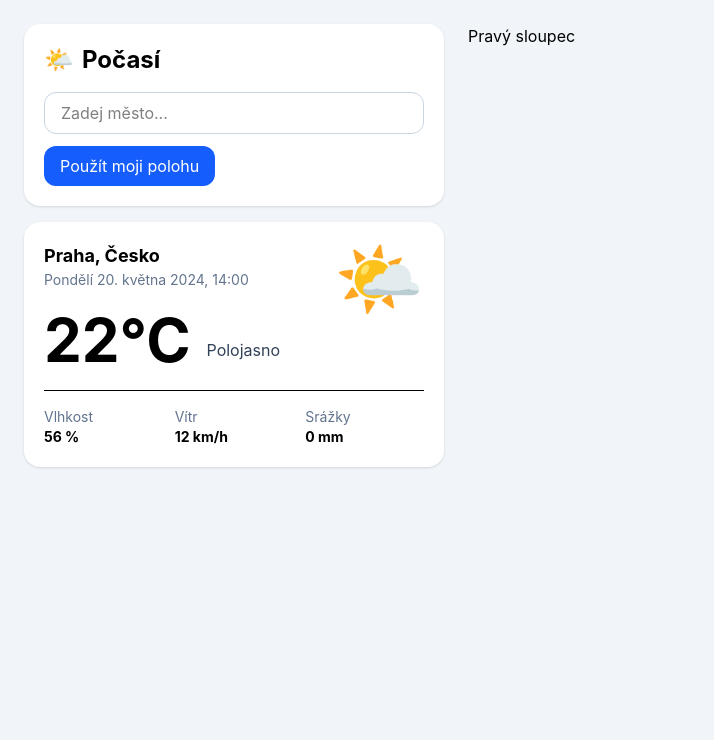
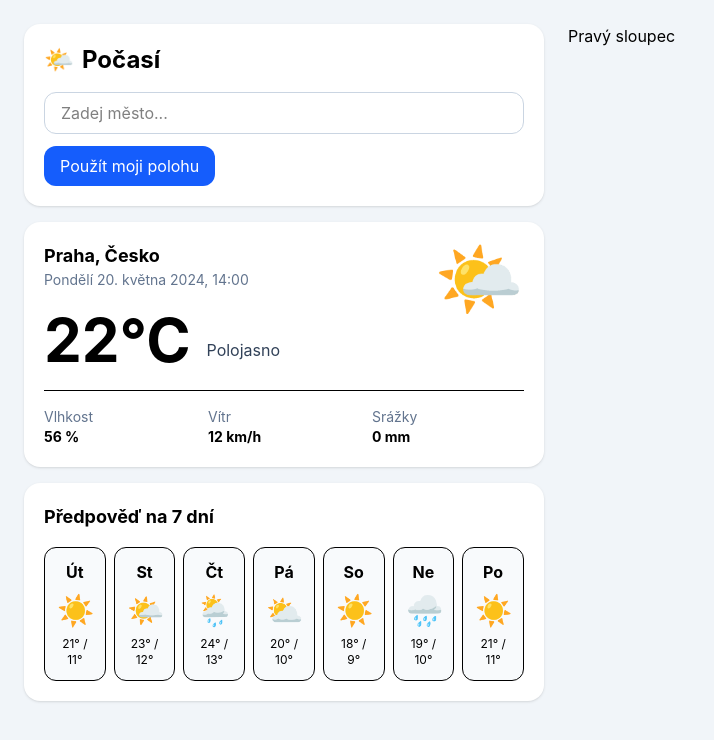
Before and after one commit to lucny/weather-app, a React (Vite) app: page / in a window 1280 px wide. Shown: the top 740 px of the page, without its empty margins (0-714 px from the left). Built offline with nearby package versions, Linux system fonts and the light colour scheme.

Commit message:
07-Vytvoreni-komponenty-ForecastList

```diff
--- a/src/App.jsx
+++ b/src/App.jsx
@@ -1,13 +1,15 @@
 import SearchPanel from "./components/SearchPanel";
 import WeatherCard from "./components/WeatherCard";
+import ForecastList from "./components/ForecastList";
 
 export default function App() {
   return (
     <main className="min-h-screen bg-slate-100 p-6">
-      <div className="mx-auto grid max-w-7xl gap-6 lg:grid-cols-[420px_1fr]">
+      <div className="mx-auto grid max-w-7xl gap-6 lg:grid-cols-[520px_1fr]">
         <section className="space-y-4">
            <SearchPanel />
            <WeatherCard />
+           <ForecastList />
         </section>
 
         <section className="space-y-4">
--- /dev/null
+++ b/src/components/ForecastList.jsx
@@ -0,0 +1,30 @@
+const forecast = [
+  { day: "Út", icon: "☀️", temp: "21° / 11°" },
+  { day: "St", icon: "🌤️", temp: "23° / 12°" },
+  { day: "Čt", icon: "🌦️", temp: "24° / 13°" },
+  { day: "Pá", icon: "⛅", temp: "20° / 10°" },
+  { day: "So", icon: "☀️", temp: "18° / 9°" },
+  { day: "Ne", icon: "🌧️", temp: "19° / 10°" },
+  { day: "Po", icon: "☀️", temp: "21° / 11°" },
+];
+
+export default function ForecastList() {
+  return (
+    <div className="rounded-2xl bg-white p-5 shadow">
+      <h2 className="mb-4 text-lg font-bold">Předpověď na 7 dní</h2>
+
+      <div className="grid grid-cols-7 gap-2">
+        {forecast.map((item) => (
+          <div
+            key={item.day}
+            className="rounded-xl border bg-slate-50 p-3 text-center"
+          >
+            <p className="font-bold">{item.day}</p>
+            <p className="my-2 text-3xl">{item.icon}</p>
+            <p className="text-xs">{item.temp}</p>
+          </div>
+        ))}
+      </div>
+    </div>
+  );
+}
```
